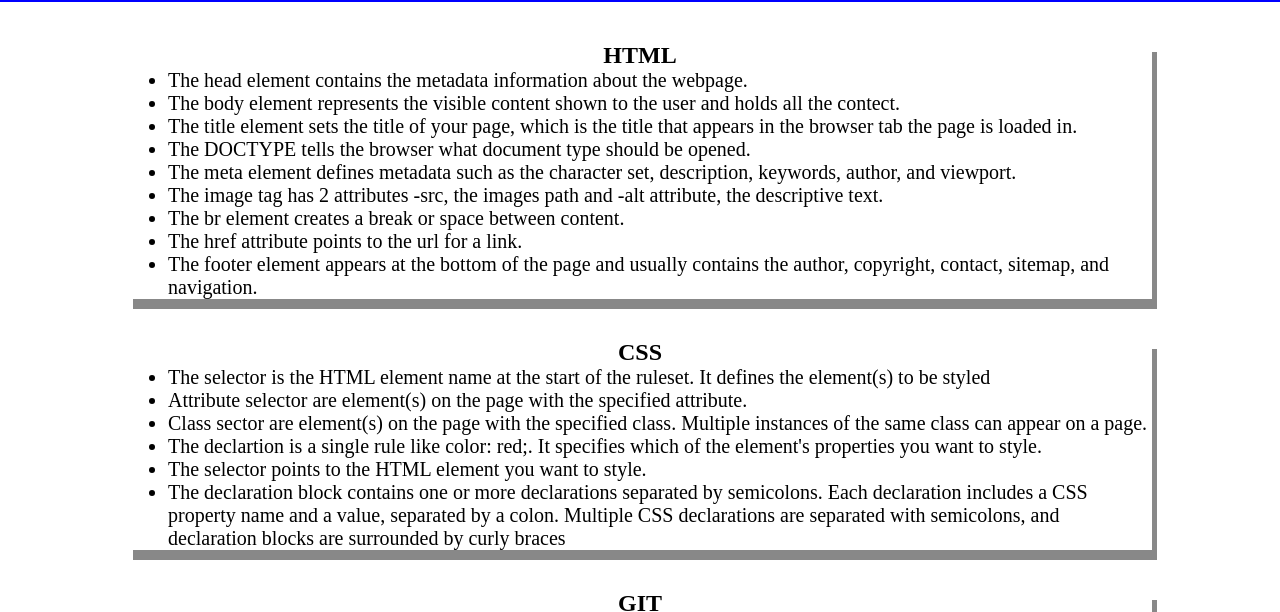
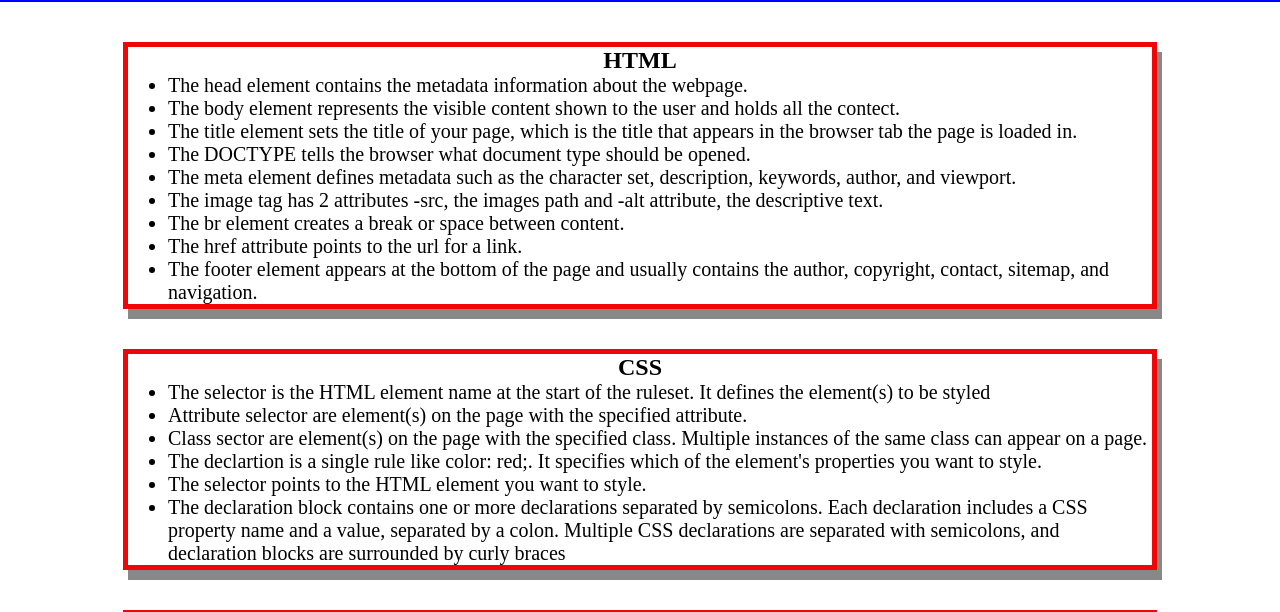
Before and after one commit to nhaslag/Pre-work-study-guide, a plain HTML site: page index.html in a window 1280 px wide. Shown: the part 118-730 px from the top of the page. Drawn offline with Linux system fonts and the light colour scheme.

```diff
--- a/assets/style.css
+++ b/assets/style.css
@@ -32,6 +32,6 @@ p {
   .card {
     width: 80%;
     margin: 40px auto;
-    border: 5px #044934;
+    border: 5px solid rgb(239, 6, 6);
     box-shadow: 5px 10px #888888;
   }
```
